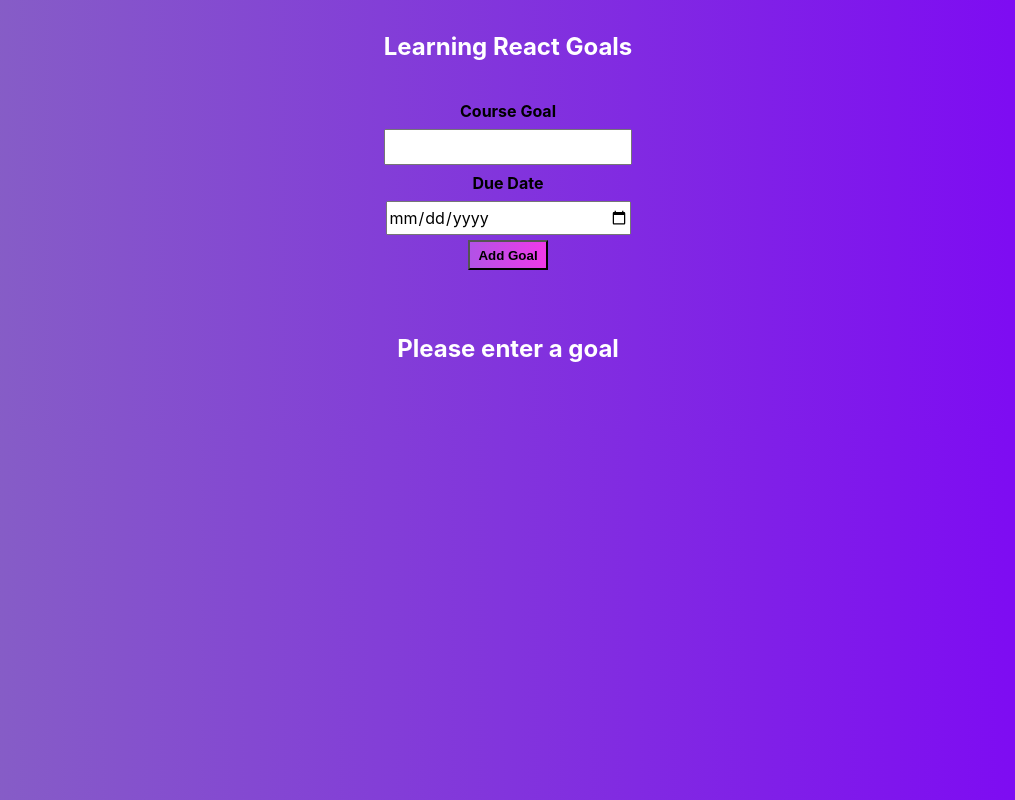
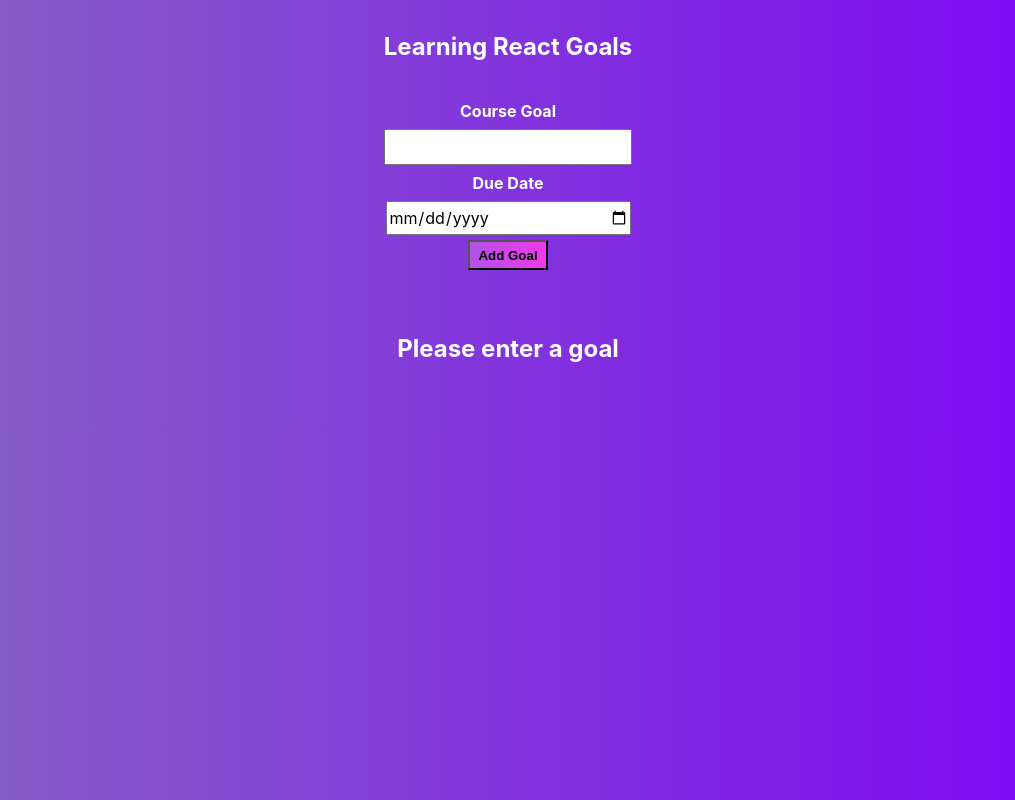
Before and after one commit to jrletner/my-react-app, a React (Create React App) app: page / in a window 1280 px wide. Shown: the whole page, without its empty margins (132-1147 px from the left). Built offline with nearby package versions, Linux system fonts and the light colour scheme.

Commit message:
refactor: Remove unused code in GoalList component and update NewGoal component styling

```diff
--- a/src/components/GoalList/GoalList.js
+++ b/src/components/GoalList/GoalList.js
@@ -6,9 +6,6 @@ export default function GoalList(props) {
   function handleClick(event) {
     props.onCompleteGoal(event);
   }
-
-  // place the goals in an array
-  const pols = props.goals.length;
 
   // render the list of goals
   return (
--- a/src/components/NewGoal/NewGoal.css
+++ b/src/components/NewGoal/NewGoal.css
@@ -16,6 +16,7 @@
 .new-goal label {
   font-weight: bold;
   margin: 0.5rem;
+  color: white;
 }
 
 .new-goal button:hover {
```
